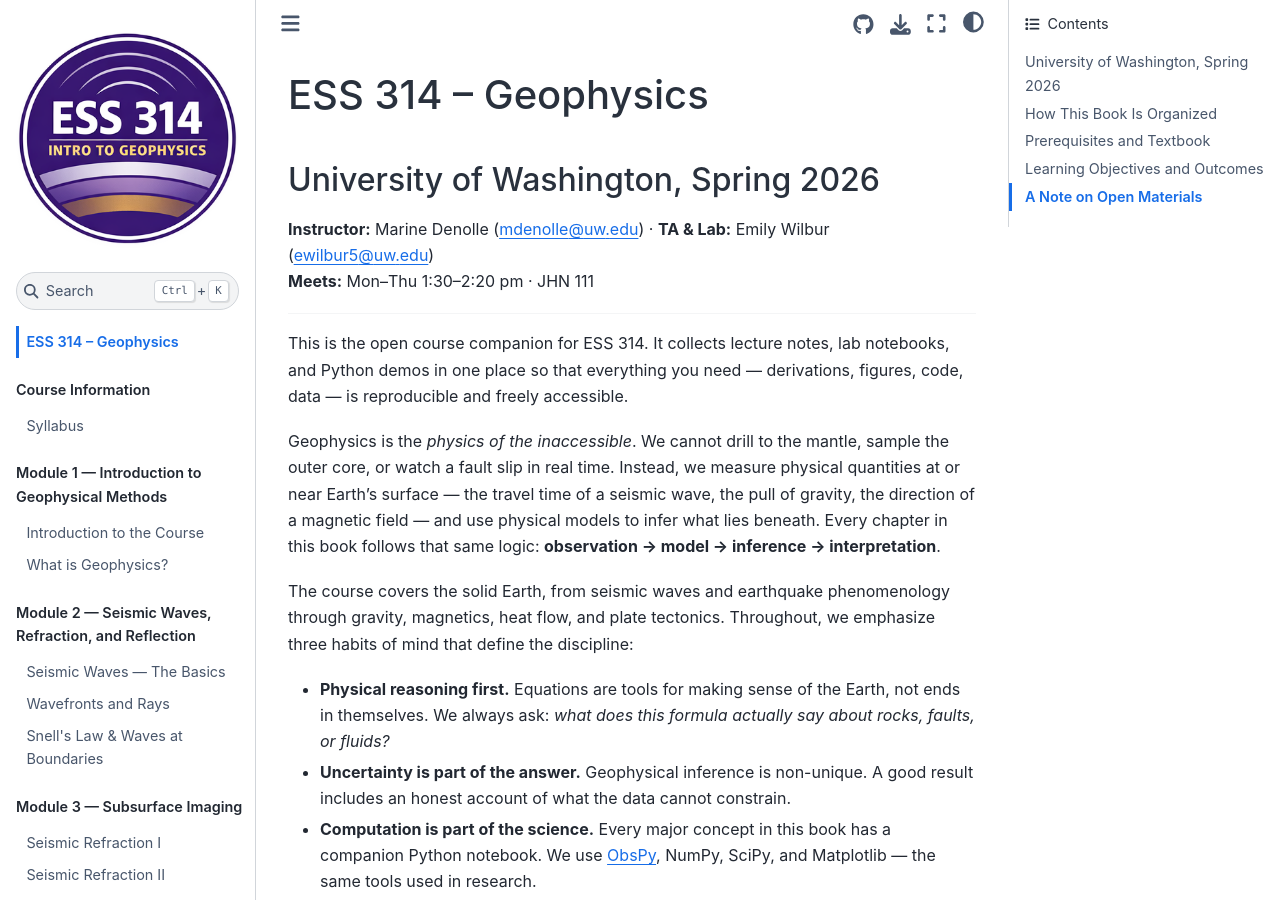
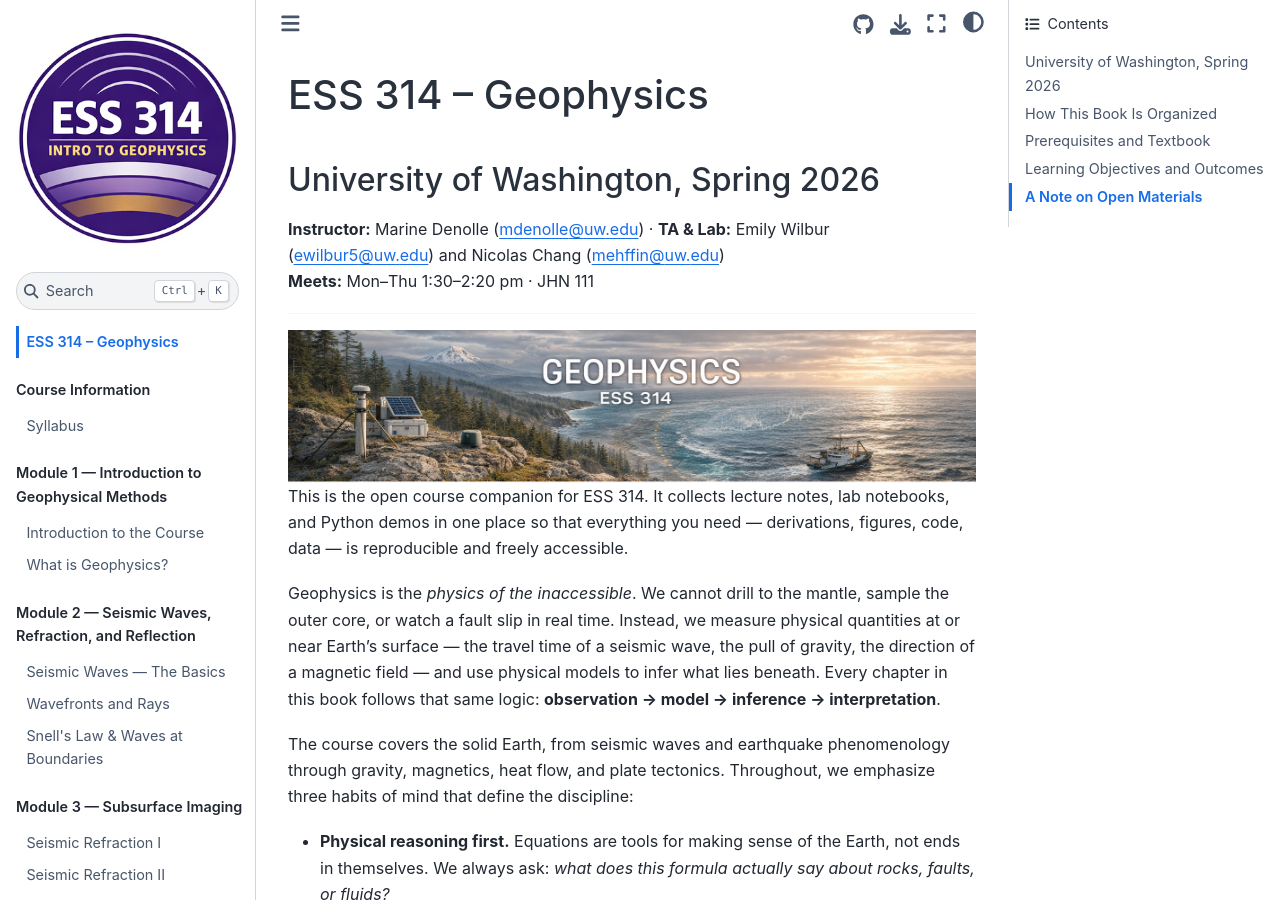
Before and after one commit to uw-geophysics-edu/ess314, a Jupyter Book: the page built from intro.md, in a window 1280 px wide and 900 px high. Built offline with Jupyter Book 1.0.4 settings and Sphinx 7.4.7 and the Sphinx Book theme 1.1.4, drawn with Linux system fonts in a browser that asks for light colours; pages that are not in the unit, such as notebooks, are missing from menus.

Commit message:
update front page

````diff
--- a/intro.md
+++ b/intro.md
@@ -1,10 +1,16 @@
 # ESS 314 – Geophysics
-### University of Washington, Spring 2026
+## University of Washington, Spring 2026
 
-**Instructor:** Marine Denolle (mdenolle@uw.edu) · **TA & Lab:** Emily Wilbur (ewilbur5@uw.edu)
+**Instructor:** Marine Denolle (mdenolle@uw.edu) · **TA & Lab:** Emily Wilbur (ewilbur5@uw.edu) and Nicolas Chang (mehffin@uw.edu)
 **Meets:** Mon–Thu 1:30–2:20 pm · JHN 111
 
 ---
+
+```{image} _static/images/ess314-front3.png
+:width: 100%
+:alt: ESS 314 Geophysics — marine seismic survey, coastline, subsurface structure, monitoring instruments
+```
+
 
 This is the open course companion for ESS 314. It collects lecture notes, lab notebooks, and Python demos in one place so that everything you need — derivations, figures, code, data — is reproducible and freely accessible.
 
````
Also changed, not shown: _static/images/ess314-front3.png (added), 2 other files.
